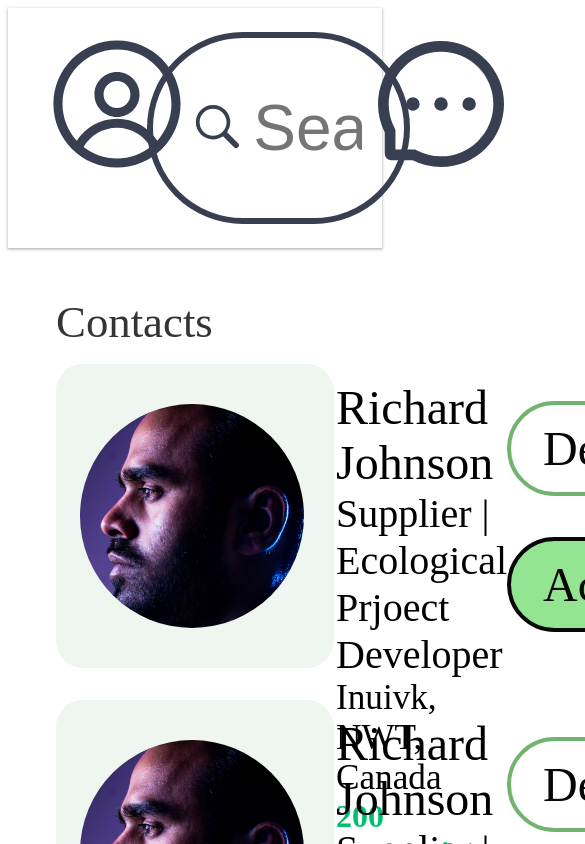
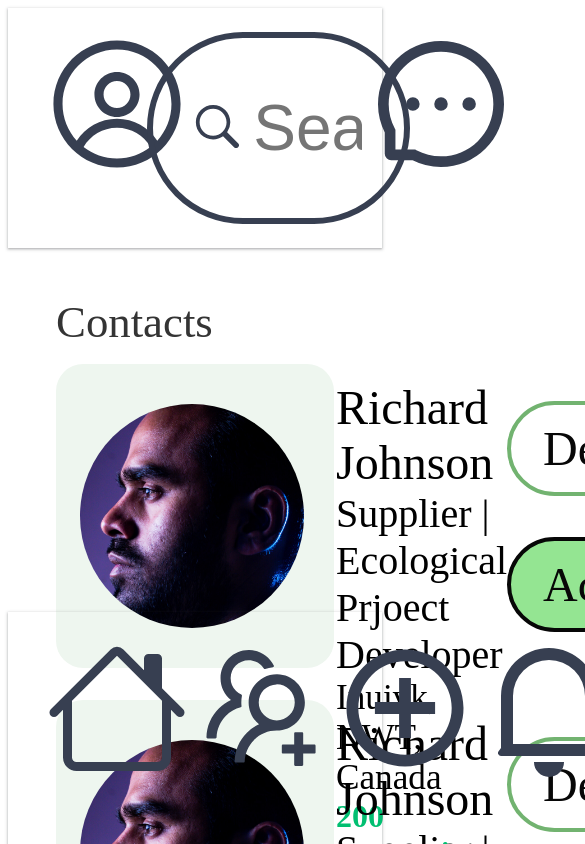
Before and after one commit to IanDCF/greensfeer-fe, a React (Vite) app: page /network in a window 390 px wide. Shown: the top 844 px of the page, 585 px wide, since content can reach past the window. Built offline with nearby package versions, Linux system fonts and the light colour scheme; the HTML template or start-up script is replaced by a standard one; a web font is replaced by a local one.

Commit message:
Create basic layout of bottom navbar for mobile

```diff
--- a/src/components/AppNavbar/AppNavbar.scss
+++ b/src/components/AppNavbar/AppNavbar.scss
@@ -11,7 +11,7 @@
   &__wrapper {
     display: flex;
     width: 100%;
-    justify-content: space-between;
+    justify-content: space-around;
   }
 
   &__icon {
--- /dev/null
+++ b/src/components/AppNavbar/NavBottom.tsx
@@ -0,0 +1,32 @@
+import "./AppNavbar.scss";
+import { BsHouse } from "react-icons/bs";
+import { AiOutlineUsergroupAdd } from "react-icons/ai";
+import { IoMdAddCircleOutline } from "react-icons/io";
+import { RiNotification4Line } from "react-icons/ri";
+import { BsShop } from "react-icons/bs";
+
+const NavBottom = () => {
+  return (
+    <footer className="navbar">
+      <nav className="navbar__wrapper">
+        <div className="navbar__div">
+          <BsHouse className="navbar__icon" />
+        </div>
+        <div className="navbar__div">
+          <AiOutlineUsergroupAdd className="navbar__icon" />
+        </div>
+        <div className="navbar__div">
+          <IoMdAddCircleOutline className="navbar__icon" />
+        </div>
+        <div className="navbar__div">
+          <RiNotification4Line className="navbar__icon" />
+        </div>
+        <div className="navbar__div">
+          <BsShop className="navbar__icon" />
+        </div>
+      </nav>
+    </footer>
+  );
+};
+
+export default NavBottom;
--- a/src/pages/Network/Network.scss
+++ b/src/pages/Network/Network.scss
@@ -1,11 +1,19 @@
 @use "../../styles/partials/colors.scss" as color;
 @use "../../styles/partials/breakpoints.scss" as bp;
 
+.network-container {
+  height: 100vh;
+  position: relative;
+}
+.network-nav-bottom {
+  position: absolute;
+  bottom: 0;
+  width: 100%;
+}
 .network {
   padding: 3rem 3rem 0 3rem;
   display: flex;
   flex-direction: column;
-  height: 100vh;
 
   &__contacts {
     display: flex;
--- a/src/pages/Network/Network.tsx
+++ b/src/pages/Network/Network.tsx
@@ -1,9 +1,10 @@
 import ContactCard from "../../components/ContactCard/ContactCard";
 import AppNavbar from "../../components/AppNavbar/AppNavbar";
 import "./Network.scss";
+import NavBottom from "../../components/AppNavbar/NavBottom";
 const Network = () => {
   return (
-    <>
+    <div className="network-container">
       <AppNavbar />
       <div className="network">
         <div className="network__contacts">
@@ -18,7 +19,10 @@ const Network = () => {
           </div>
         </div>
       </div>
-    </>
+      <div className="network-nav-bottom">
+        <NavBottom />
+      </div>
+    </div>
   );
 };
 
```
